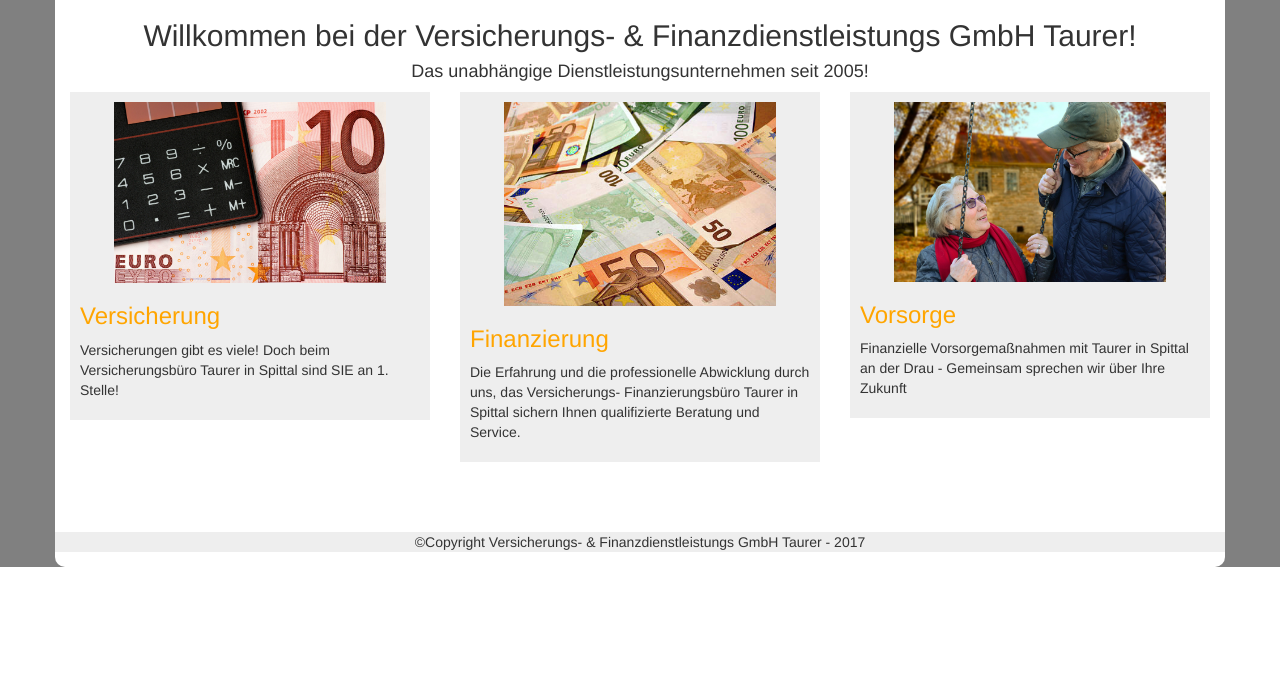
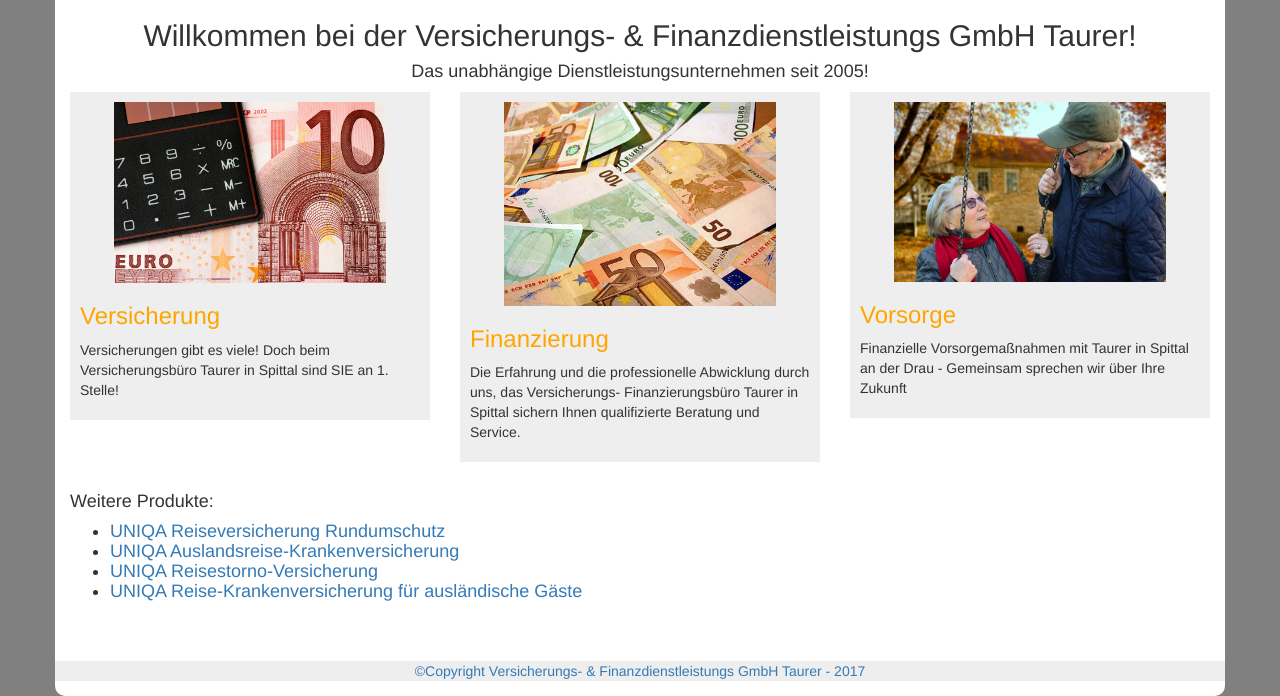
Before and after one commit to sebastiantaurer/HomepageVersicherungsbueroTaurerResponsive, a PHP site: page / in a window 1280 px wide. Shown: the part 267-963 px from the top of the page. Before the commit the page ends 834 px from the top, so only its background shows below. Run offline with PHP 8.4, Linux system fonts and the light colour scheme.

Commit message:
added uniqua links

```diff
--- a/index.php
+++ b/index.php
@@ -50,6 +50,17 @@
 							</div>
 						</div>
 					</div>
+					<div class="row">
+						<div class="col-sm-12">
+							<h4> Weitere Produkte: <h4>
+							<ul>
+								<li><a href="https://www.uniqa.at/direktvertrieb/commlaunch/ReiseBuendel?refValue=tCUGhs2fZT8DGrcEZ8n2GA">UNIQA Reiseversicherung Rundumschutz<a></li>
+								<li><a href="https://www.uniqa.at/direktvertrieb/commlaunch/ReiseKv?refValue=tCUGhs2fZT8DGrcEZ8n2GA">UNIQA Auslandsreise-Krankenversicherung<a></li>
+								<li><a href="https://www.uniqa.at/direktvertrieb/commlaunch/ReiseStorno?refValue=tCUGhs2fZT8DGrcEZ8n2GA">UNIQA Reisestorno-Versicherung<a></li>
+								<li><a href="https://www.uniqa.at/direktvertrieb/commlaunch/Eura?refValue=tCUGhs2fZT8DGrcEZ8n2GA">UNIQA Reise-Krankenversicherung für ausländische Gäste<a></li>
+							</ul>
+						</div>
+					</div>
 					<!--END MAIN-->
 				</div>
 			</div>
```
